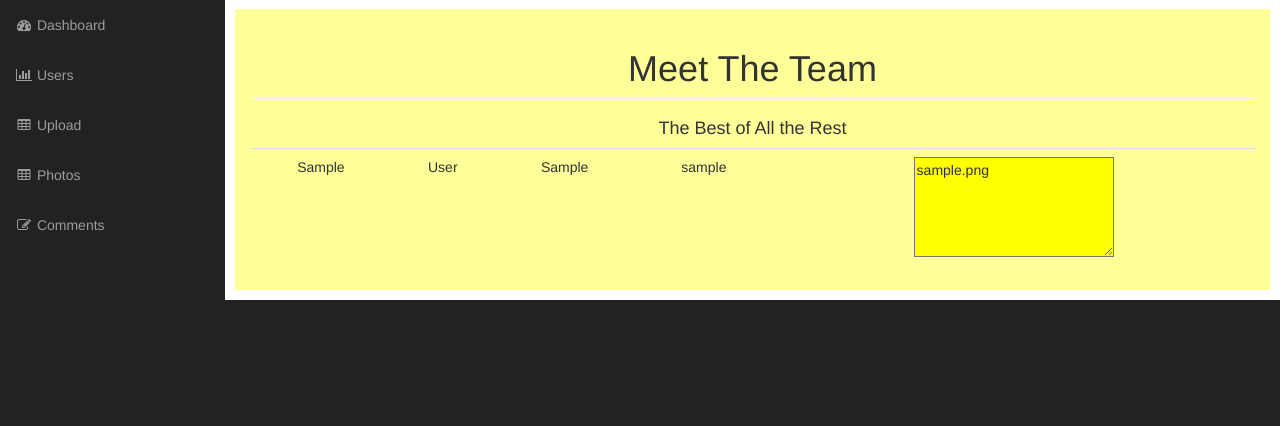
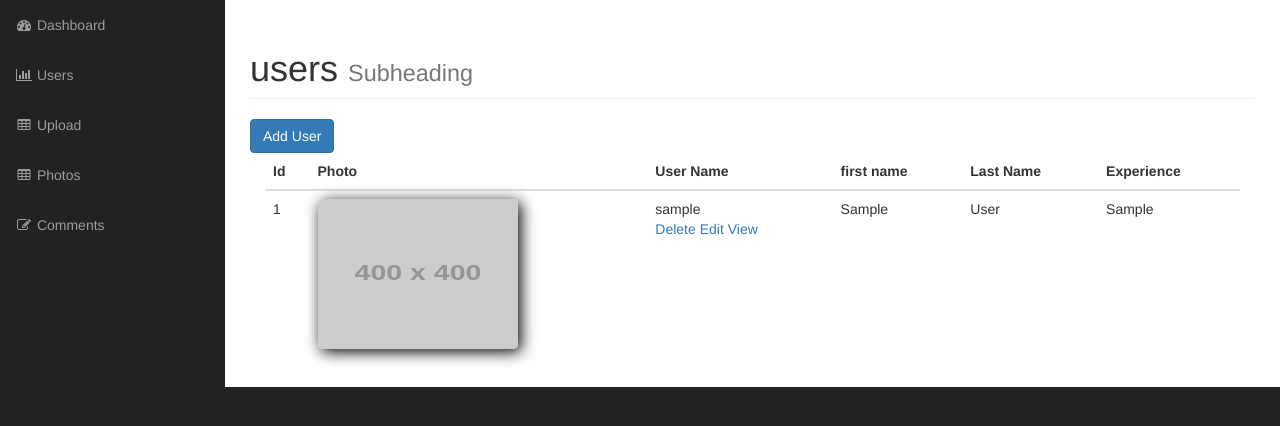
Before and after one commit to wmbusse/knightryders, a PHP site: page /admin/users.php in a window 1280 px wide. Shown: the part 51-477 px from the top of the page. Run offline with PHP 8.4, Linux system fonts and the light colour scheme; the visitor is signed in with stand-in values (Sample User, id 1); tables that the repository leaves empty or names only in its code hold one stand-in row (values such as "Sample post"); grey boxes labelled with a size stand in for pictures from a placeholder-image service; some libraries are stand-ins or nearby versions.

Commit message:
addd user

```diff
--- a/admin/includes/top_nav.php
+++ b/admin/includes/top_nav.php
@@ -1,7 +1,11 @@
 <?php
 
 $user= User::find_by_id($_SESSION['user_id']);
+if(!empty($user)){
 $_SESSION['username'] = $user->username."&nbsp;".$user->lastname;
+}else{
+    echo "no user found";
+}
 ?>
 
 <!-- Navigation -->
--- a/admin/includes/user.php
+++ b/admin/includes/user.php
@@ -5,7 +5,7 @@
 class User extends Db_object
 {
   protected static $db_table = "users";
-  protected static $db_table_fields = array('username','password','firstname','lastname','experience','profile');
+  protected static $db_table_fields = array('username','password','firstname','lastname','experience','profile','user_image');
 
   public $id;
   public $username;
@@ -14,6 +14,25 @@ class User extends Db_object
   public $password;
   public $experience;
   public $profile;
+  public $user_image;
+  public $upload_directory = "images";
+  public $image_placeholder ="http://placehold.it/400x400&text=image";
+  public $tmp_path;
+  public $errors = array();
+  public $uploads_errors_array = array(
+          UPLOAD_ERR_OK         =>"There is no error",
+          UPLOAD_ERR_INI_SIZE   =>"The uploaded file exceeds the upload_max_filesize",
+          UPLOAD_ERR_FORM_SIZE  =>"The uploaded file exceeds the MAX_FILE_SIZE directive",
+          UPLOAD_ERR_PARTIAL    => "The uploaded file was only paritally uploaded",
+          UPLOAD_ERR_NO_FILE    => "No file was uploaded",
+          UPLOAD_ERR_NO_TMP_DIR => "Missing temporary folder",
+          UPLOAD_ERR_CANT_WRITE =>"Faile to write to disk",
+          UPLOAD_ERR_EXTENSION  => "A PHP extension stopped the file upload"
+  );
+
+  public function image_path_and_placeholder(){
+    return empty($this->user_image) ? $this->image_placeholder : $this->upload_directory.DS.$this->user_image;
+  }
 
   public static function find_user_by_username($username){
     global $database;
@@ -30,4 +49,71 @@ class User extends Db_object
     $the_result_array = self::find_by_query($sql);
     return !empty($the_result_array) ? array_shift($the_result_array) : false;
   }
+         // This is passing the $_FILES['uploaded_file'] as an argument
+
+public function set_file($file){
+
+  if(empty($file) || !is_array($file)){
+      $this->errors[] = "There is no file here";
+      return false;
+  }elseif($file['error'] !=0){
+      $this->errors[] = $this->uploads_errors_array[$file['error']];
+      return false;
+
+  }else{
+      $this->user_image = basename($file['name']);
+      $this->tmp_path = $file['tmp_name'];
+      $this->type     = $file['type'];
+      $this->size     = $file['size'];
+  }
+}
+  public function picture_path(){
+      return $this->upload_directory.DS.$this->user_image ;
+  }
+
+  public function save_user_and_image() {
+
+      if($this->id){
+          $this->update();
+      }else{
+          if(!empty($this->errors)){
+              return false;
+          }
+
+      if(empty($this->user_image)||empty($this->tmp_path)){
+          $this->errors[] = "The file was not available";
+          return false;
+      }
+
+      $target_path = SITE_ROOT.DS.'admin'.DS. $this->upload_directory . DS . $this->user_image;
+
+      if(file_exists($target_path)) {
+          $this->errors[] = "The file {$this->user_image} already exists!";
+          return false;
+      }
+
+      if(move_uploaded_file($this->tmp_path, $target_path)) {
+          if($this->create()) {
+              unset($this->tmp_path);
+              return true;
+          }
+      }else{
+          $this->errors[] = "The file directory probably does not have permissions";
+          return false;
+      }
+
+    }
+
+  }
+
+  public function delete_user(){
+      if($this->delete()){
+
+          $target_path = SITE_ROOT.DS.'admin'.DS.$this->picture_path();
+          return unlink($target_path) ? true : false;
+
+      }else {
+          return false;
+      }
+  }
 }// End user class
--- a/admin/photos.php
+++ b/admin/photos.php
@@ -43,9 +43,9 @@ if (!$session->is_signed_in()) {
                                     <td>
                                         <img src="<?php echo $photo->picture_path(); ?>" class = "admin-thumbnail" alt="">
                                         <div class="pictures_link">
-                                            <a href="delete_photos.php?id=<?php echo $photo->id; ?>">Delete</a>
-                                            <a href="edit_photo.php?id=<?php echo $photo->id; ?>">Edit</a>
-                                            <a href="">View</a>
+                                            <a href="delete_photos.php?id=<?php echo $photo->id; ?>" class = "btn btn-danger">Delete</a>
+                                            <a href="edit_photo.php?id=<?php echo $photo->id; ?>" class = "btn btn-warning">Edit</a>
+                                            <a href="" class = "btn btn-primary">View</a>
                                         </div>
                                     </td>
 
--- a/admin/users.php
+++ b/admin/users.php
@@ -1,8 +1,11 @@
-<?php include("includes/header.php"); ?>
+<?php include("includes/header.php");
+if (!$session->is_signed_in()) {
+    redirect("login.php");
+} ?>
 
 
 <!-- Top Menu Items -->
-           <?php include("includes/top_nav.php");?>
+<?php include("includes/top_nav.php"); ?>
 <!-- Sidebar Menu Items - These collapse to the responsive navigation menu on small screens -->
 <?php include("includes/side_nav.php"); ?>
 
@@ -11,76 +14,53 @@
 
 <div id="page-wrapper">
 
-            <div class="container-fluid" style="background:#ffff99;">
+    <div class="container-fluid">
 
         <!-- Page Heading -->
         <div class="row">
-                    <div class="col-lg-12 text-center">
+            <div class="col-lg-12">
                 <h1 class="page-header">
-                        Meet The Team
+                    users
+                    <small>Subheading</small>
                 </h1>
-                        <h4>The Best of All the Rest</h4>
+                <a href="add_user.php" class ="btn btn-primary">Add User</a>
+                <div class="col-md-12">
+                    <table class="table table-hover">
+                        <thead>
+                            <tr>
+                                <th>Id</th>
+                                <th>Photo</th>
+                                <th>User Name</th>
+                                <th>first name</th>
+                                <th>Last Name</th>
+                                <th>Experience</th>
+                            </tr>
+                        </thead>
+                        <tbody>
                             <?php
-                     /*   $sql = "SELECT * FROM users where id=1";
-                        $result = $database->query($sql);
-                        $userfound = mysqli_fetch_array($result);
-                        echo '<table class = "table" style = "text-align:center">';
-                        echo '<tr style = "border-bottom:2px solid black"><td><h2>User Name</h2></td><td><h2>First Name</h2><td><h2>Last Name</h2><td><h2>Experience</h2></tr>';
-                        echo '<tr>';
-                        echo '<td>';
-                        echo $userfound['username'];
-                        echo '</td><td>';
-                        echo $userfound['firstname'];
-                        echo '</td><td>';
-                        echo $userfound['lastname'];
-                        echo '</td><td>';
-                        echo $userfound['experience'];
-                        echo '</td></tr>';
-                        $sql = "SELECT * FROM users where id=2";
-                        $result = $database->query($sql);
-                        $userfound = mysqli_fetch_array($result);
-                        echo '<tr>';
-                        echo '<td>';
-                        echo $userfound['username'];
-                        echo '</td><td>';
-                        echo $userfound['firstname'];
-                        echo '</td><td>';
-                        echo $userfound['lastname'];
-                        echo '</td><td>';
-                        echo $userfound['experience'];
-                        echo '</td></tr>';
-                        $sql = "SELECT * FROM users where id=3";
-                        $result = $database->query($sql);
-                        $userfound = mysqli_fetch_array($result);
-                        echo '<tr>';
-                        echo '<td>';
-                        echo $userfound['username'];
-                        echo '</td><td>';
-                        echo $userfound['firstname'];
-                        echo '</td><td>';
-                        echo $userfound['lastname'];
-                        echo '</td><td>';
-                        echo $userfound['experience'];
-                        echo '</td></tr></table>';
-                        */
                             $users = User::find_all();
+                            foreach ($users as $user) {
                             ?>
-                        <table class = "table" style = "text-align:center">
-                        <?php
-                        foreach($users as $user){
-                            echo "<tr><td>".$user->firstname.
-                            "<td>".$user->lastname.
-                            "</td><td>".$user->experience.
-                            "</td><td>".$user->username.
-                            "</td><td><textarea style = 'width:200px;height:100px;background:yellow'>".$user->profile.
-                            "</textarea></td></tr>";
-                        }
-
-
-                        ?>
+                                <tr>
+                                <td><?php echo $user->id ;?></td>
+                                    <td><img src="<?php  echo  $user->image_path_and_placeholder(); ?>" class = "admin-thumbnail" alt=""></td>
+                                    <td><?php echo $user->username ;?>
+                                    <div class="actions_link">
+                                            <a href="delete_user.php?id=<?php echo $user->id; ?>">Delete</a>
+                                            <a href="edit_user.php?id=<?php echo $user->id; ?>">Edit</a>
+                                            <a href="">View</a>
+                                        </div>
+                                    </td>
+                                    <td><?php echo $user->firstname; ?></td>
+                                    <td><?php echo $user->lastname; ?></td>
+                                    <td><?php echo $user->experience; ?></td>
+                                </tr>
+                            <?php } ?>
+                        </tbody>
                     </table>
-
-
+                </div>
+            </div>
+        </div>
         <!-- /.row -->
 
 
```
Also changed, not shown: admin/add_user.php (added, +92 -0 lines), admin/delete_user.php (added, +25 -0 lines), admin/images/1011181455.jpg (added), admin/images/1021181124a.jpg (added), 1 other file. Lines whose indentation alone changed are shown as unchanged.
